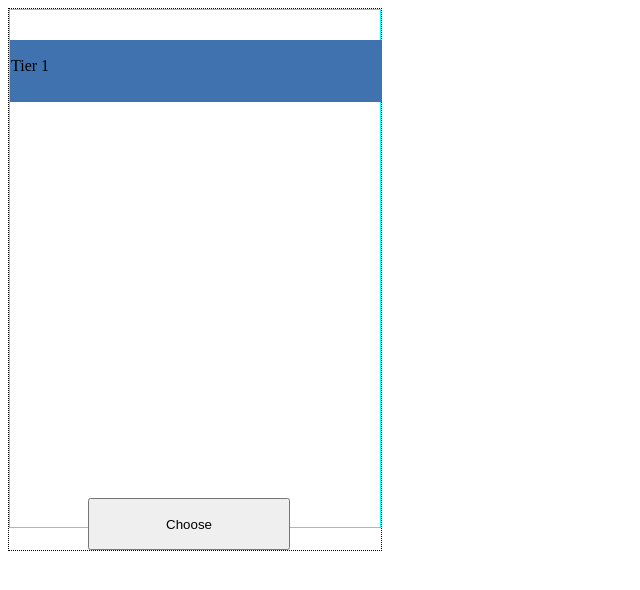
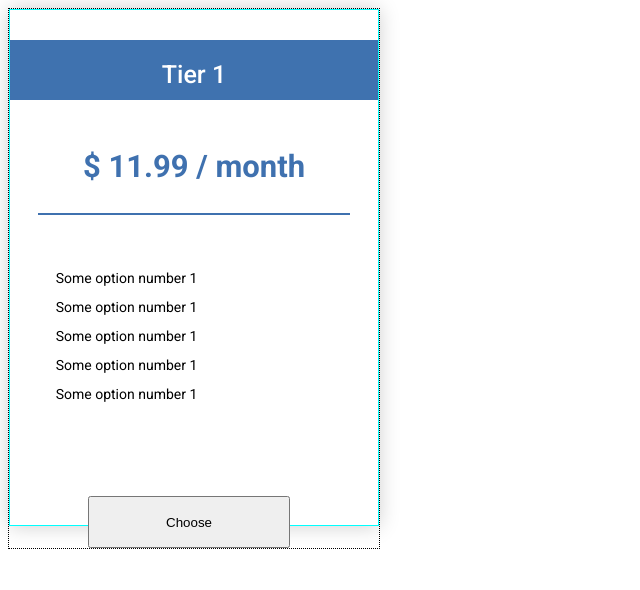
Before and after one commit to LifeTraveler7/Adnull-Front-end, a plain HTML site: page pricecard.html in a window 1280 px wide. Shown: the whole page, without its empty margins (0-640 px from the left). Drawn offline with Linux system fonts and the light colour scheme; a web font is replaced by a local one.

```diff
--- a/pricecard.html
+++ b/pricecard.html
@@ -14,7 +14,18 @@
     <section class="price-card-wrapper">
         <div class="price-card">
             <div class="card-header">
-                <p>Tier 1</p>
+                <p class="card-header-text">Tier 1</p>
+            </div>
+            <p class="price-text">$ 11.99 <span class="price-text-first"> / month </span></p>
+            <hr class="price-card-line">
+            <div class="price-card-options-wrapper">
+                <ul class="price-card-options">
+                    <li class="first-price-option">Some option number 1</li>
+                    <li>Some option number 1</li>
+                    <li>Some option number 1</li>
+                    <li>Some option number 1</li>
+                    <li>Some option number 1</li>
+                </ul>
             </div>
         </div>
         <button name="Choose" type="button" class="butt-choose">Choose</button>
--- a/stylecard.css
+++ b/stylecard.css
@@ -3,11 +3,15 @@
     height: 541px;
     position: relative;
     border: 1px black dotted;
+    box-sizing:border-box;
 }
 .price-card{
     width: 370px;
     height:517px;
     border: 1px aqua solid;
+    box-sizing:border-box;
+    padding: 0px;
+    box-shadow: 0px 0px 20px 0px rgba(0, 0, 0, 0.2);
 }
 
 .card-header{
@@ -16,6 +20,68 @@
     background-color: #3F72AF;
     border: 1px #3F72AF solid;
     margin-top: 30px;
+    padding: 0px;
+    box-sizing:border-box;
+   margin-bottom: 50.5px;
+
+}
+
+.card-header-text{
+    font-family: Roboto;
+    font-weight: 500;
+    font-size: 25px;
+    line-height: 100%;
+    letter-spacing: 0%;
+    text-align: center;
+    color: #FFFFFF;
+    margin:0px;
+    height: 18px;
+    margin-top: 21px;
+}
+
+.price-text{
+    font-family: Roboto;
+    font-weight: 700;
+    font-size: 31px;
+    line-height: 100%;
+    letter-spacing: 0%;
+    text-align: center;
+    color: #3F71AF;
+}
+
+.span-text-first{
+    font-family: Roboto;
+font-weight: 700;
+font-size: 20px;
+line-height: 100%;
+letter-spacing: 0%;
+text-align: center;
+color: #3F71AF;
+
+}
+.price-card-line{
+    width:310px;
+    border: 1px solid #3F71AF;
+    margin-bottom: 49px;
+}
+
+.price-card-options{
+    font-family: Roboto;
+    font-weight: 400;
+    font-size: 14px;
+    line-height: 29px;
+    letter-spacing: 0%;
+    text-align: center;
+    list-style-type: none;
+    width:153px;
+    height: 175px;
+    display: flex;
+    align-items:center;
+    flex-direction: column;
+   }
+
+.first-price-option{
+
 }
 .butt-choose{
     width:202px;
```
